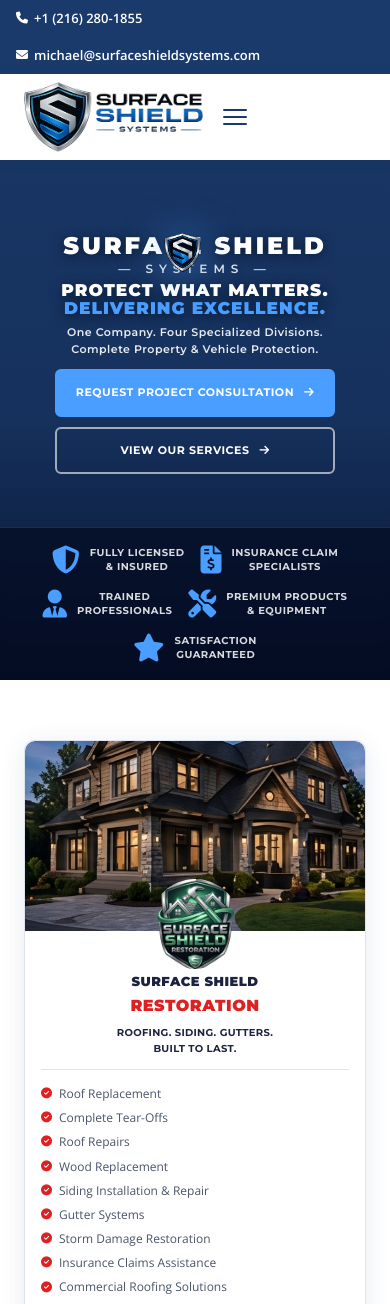
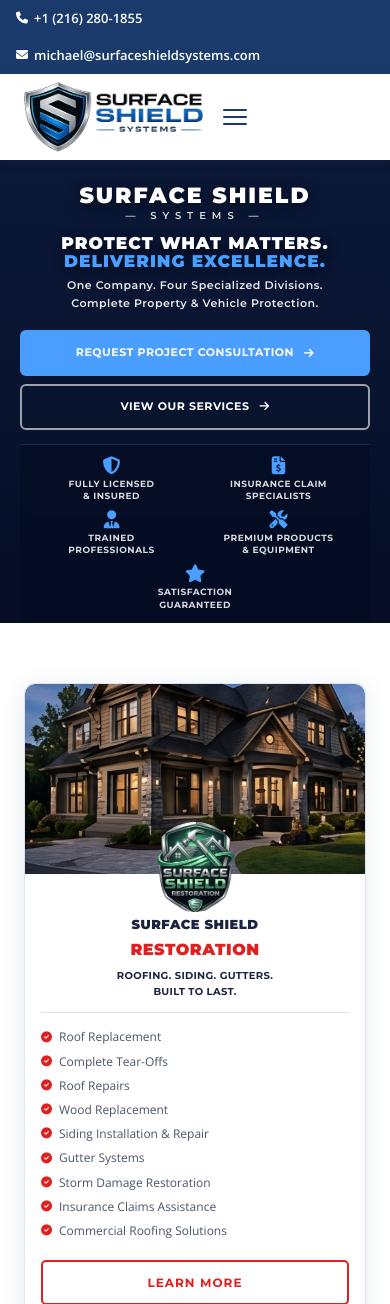
Before and after one commit to ds0903/SurfaceShield, a Django app: page / in a window 390 px wide. Shown: the top 1304 px of the page. Run offline with Django 5.2, Linux system fonts and the light colour scheme; data comes from the database, SQL or seed files in the repository.

Commit message:
04.07.2026_0

```diff
--- a/static/css/main.css
+++ b/static/css/main.css
@@ -18,6 +18,7 @@
 }
 
 html { scroll-behavior: smooth; }
+body { overflow-x: hidden; }
 
 body {
     font-family: 'Open Sans', sans-serif;
@@ -57,11 +58,15 @@ img { max-width: 100%; display: block; }
 .mobile-topbar a i { font-size: 12px; }
 .nav-mobile-request { display: none !important; }
 .nav-mobile-request a {
-    background: #0f2150 !important;
+    display: block !important;
+    background: var(--accent) !important;
     color: #fff !important;
     border-radius: 6px;
     text-align: center;
     margin-top: 8px;
+    padding: 13px 16px !important;
+    font-size: 13px !important;
+    font-weight: 800 !important;
 }
 
 /* ===== HEADER ===== */
@@ -70,7 +75,7 @@ img { max-width: 100%; display: block; }
     box-shadow: 0 2px 12px rgba(26,58,107,0.10);
     position: sticky;
     top: 0;
-    z-index: 1000;
+    z-index: 1200;
     transition: box-shadow 0.3s;
 }
 
@@ -947,6 +952,7 @@ img { max-width: 100%; display: block; }
 .cta-banner {
     background: linear-gradient(135deg, #1a5fa8 0%, #2a7fd4 100%);
     padding: 22px 0;
+    overflow: hidden;
 }
 
 .cta-inner {
@@ -1649,37 +1655,55 @@ img { max-width: 100%; display: block; }
     .mobile-topbar { display: flex; }
     .btn-request { display: none; }
     .main-nav { display: none; position: absolute; top: 100%; left: 0; right: 0;
-        background: white; box-shadow: var(--shadow); z-index: 999; }
+        background: white; box-shadow: var(--shadow); z-index: 1100; }
     .main-nav.open { display: flex; }
     .main-nav ul { flex-direction: column; padding: 16px; gap: 4px; width: 100%; }
     .main-nav a { font-size: 13px; padding: 10px 12px; }
     .hamburger { display: flex; }
     .nav-mobile-request { display: block !important; }
-    .hero { height: auto; min-height: 560px; padding: 32px 0; }
-    .hero-logo img { width: 80px; height: 80px; }
-    .hero-brand-name { font-size: 26px; letter-spacing: 3px; }
-    .hero-tagline h2 { font-size: 20px; }
-    .hero-tagline p { font-size: 11px; }
-    .hero-ctas { flex-direction: column; align-items: center; gap: 10px; }
-    .hero-btn-solid, .hero-btn-outline { padding: 13px 22px; font-size: 11px; width: 100%; max-width: 280px; justify-content: center; }
-    .hero-badges { gap: 16px; }
-    .hero-badge-item span { font-size: 10px; }
+    .hero { height: auto !important; min-height: 0 !important; overflow: hidden !important; }
+    .hero-panels { background-size: cover; }
+    .hero-content { position: relative !important; inset: auto !important; top: auto !important; left: auto !important; right: auto !important; bottom: auto !important; display: flex !important; flex-direction: column !important; align-items: center !important; text-align: center !important; color: white !important; margin-top: 0 !important; padding: 24px 20px 0 !important; gap: 10px !important; justify-content: flex-start !important; background: linear-gradient(to bottom, rgba(5,12,35,0.7) 0%, rgba(5,12,35,0.85) 100%); min-height: 0 !important; }
+    .hero-logo { display: none !important; }
+    .hero-brand-name { font-size: 22px !important; letter-spacing: 2px !important; }
+    .hero-brand-sub { font-size: 10px !important; }
+    .hero-tagline h2 { font-size: 17px !important; }
+    .hero-tagline p { font-size: 11px !important; }
+    .hero-ctas { flex-direction: column !important; align-items: stretch !important; gap: 8px !important; width: 100% !important; }
+    .hero-btn-solid, .hero-btn-outline { padding: 12px 16px !important; font-size: 11px !important; width: 100% !important; max-width: 100% !important; justify-content: center !important; box-sizing: border-box !important; white-space: normal !important; }
+    .hero-badges { position: relative !important; bottom: auto !important; left: auto !important; right: auto !important; width: 100% !important; flex-wrap: wrap !important; gap: 8px 6px !important; justify-content: center !important; padding: 12px 8px !important; margin-top: 4px !important; }
+    .hero-badge-item { width: calc(50% - 6px) !important; flex-direction: column !important; align-items: center !important; text-align: center !important; gap: 3px !important; }
+    .hero-badge-item i { font-size: 18px !important; }
+    .hero-badge-item span { font-size: 9px !important; }
+    .cta-banner { padding: 20px 0; }
+    .cta-inner { flex-direction: column; text-align: center; padding: 0 20px; gap: 14px; box-sizing: border-box; width: 100%; }
+    .cta-text { min-width: 0; width: 100%; }
+    .cta-text h3 { font-size: 15px; word-break: break-word; overflow-wrap: break-word; }
+    .cta-text p { font-size: 12px; }
+    .btn-cta { font-size: 11px; padding: 12px 14px; width: 100%; justify-content: center; white-space: normal !important; text-align: center; word-break: break-word; box-sizing: border-box; }
     .services-grid { grid-template-columns: 1fr; }
     .protecting-tiles { grid-template-columns: repeat(2, 1fr); }
     .badges-grid { justify-content: flex-start; }
-    .footer-inner { grid-template-columns: 1fr; gap: 24px; }
-    .cta-inner { flex-direction: column; text-align: center; }
+    .footer-inner { grid-template-columns: 1fr; gap: 14px; padding: 28px 20px 20px; }
+    .footer-col h4 { font-size: 11px; padding-bottom: 6px; margin-bottom: 8px; }
+    .footer-col ul li { margin-bottom: 4px; font-size: 12px; }
+    .footer-brand { text-align: left; }
+    .footer-brand-link { margin-top: 0 !important; flex-direction: row !important; align-items: center !important; gap: 12px; }
+    .footer-logo-img { width: 72px !important; height: 72px !important; margin-right: 0 !important; margin-bottom: 0 !important; margin-top: 0 !important; flex-shrink: 0; }
+    .footer-brand-text { align-items: flex-start !important; text-align: left; }
+    .footer-brand-name { font-size: 18px; }
     .form-row { grid-template-columns: 1fr; }
 }
 
 @media (max-width: 480px) {
     .hero-panels { display: none; }
-    .hero { background: var(--navy); min-height: 520px; }
+    .hero { background: var(--navy); }
+    .hero-panels { display: none; }
     .hero-tagline h2 { font-size: 17px; }
-    .hero-logo img { width: 70px; height: 70px; }
-    .hero-brand-name { font-size: 24px; }
+    .hero-brand-name { font-size: 22px; }
     .protecting-tiles { grid-template-columns: 1fr 1fr; }
     .tile { height: 140px; }
+    .hero-badge-item { width: calc(50% - 16px); }
 }
 
 /* ===== ABOUT PAGE ===== */
--- a/static/js/main.js
+++ b/static/js/main.js
@@ -1,7 +1,8 @@
-// Header shrink on scroll
+// Header shrink on scroll (desktop only)
 const header = document.querySelector('.site-header');
 if (header) {
     window.addEventListener('scroll', () => {
+        if (window.innerWidth <= 768) return;
         const y = window.scrollY;
         if (!header.classList.contains('scrolled') && y > 60) {
             header.classList.add('scrolled');
```
